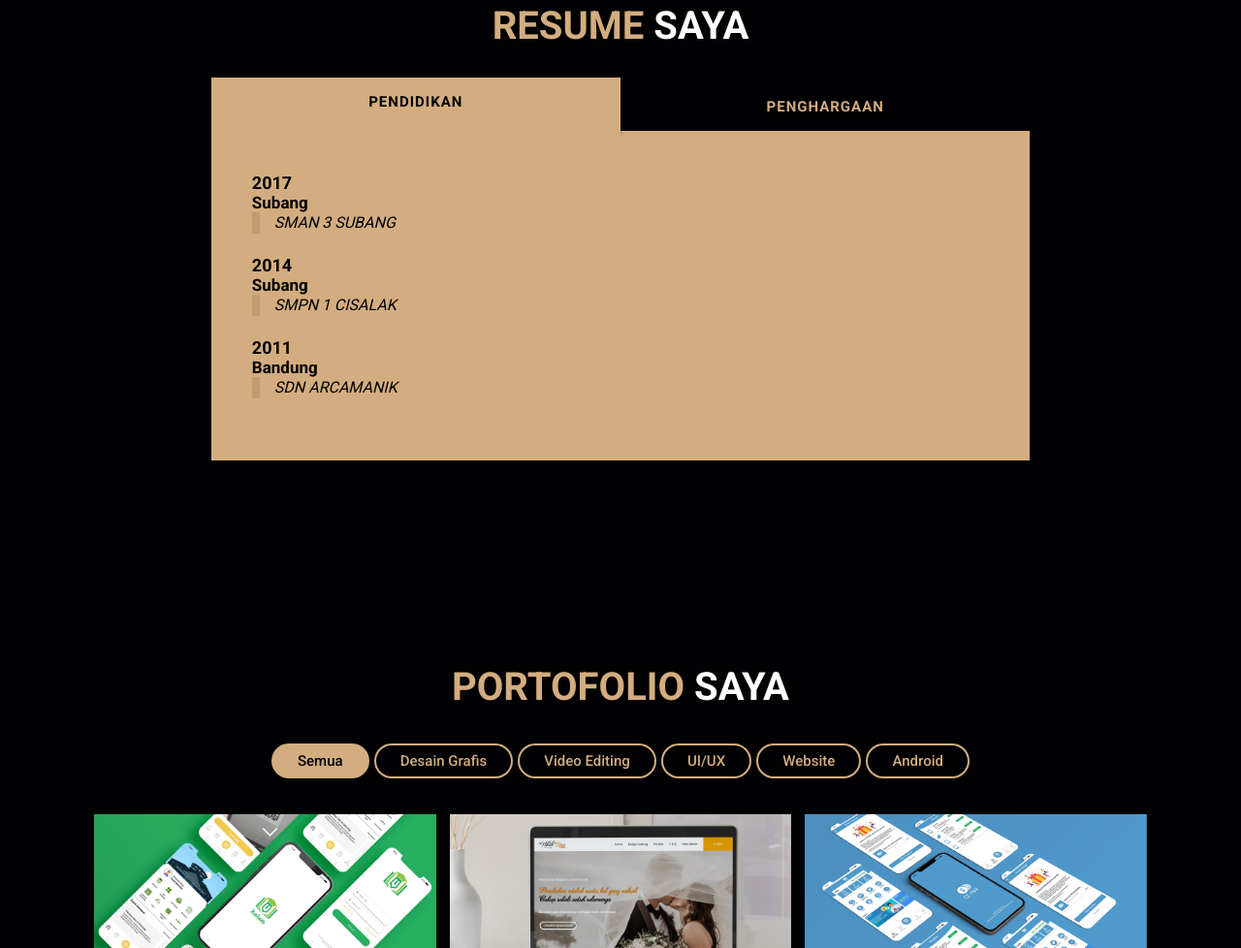
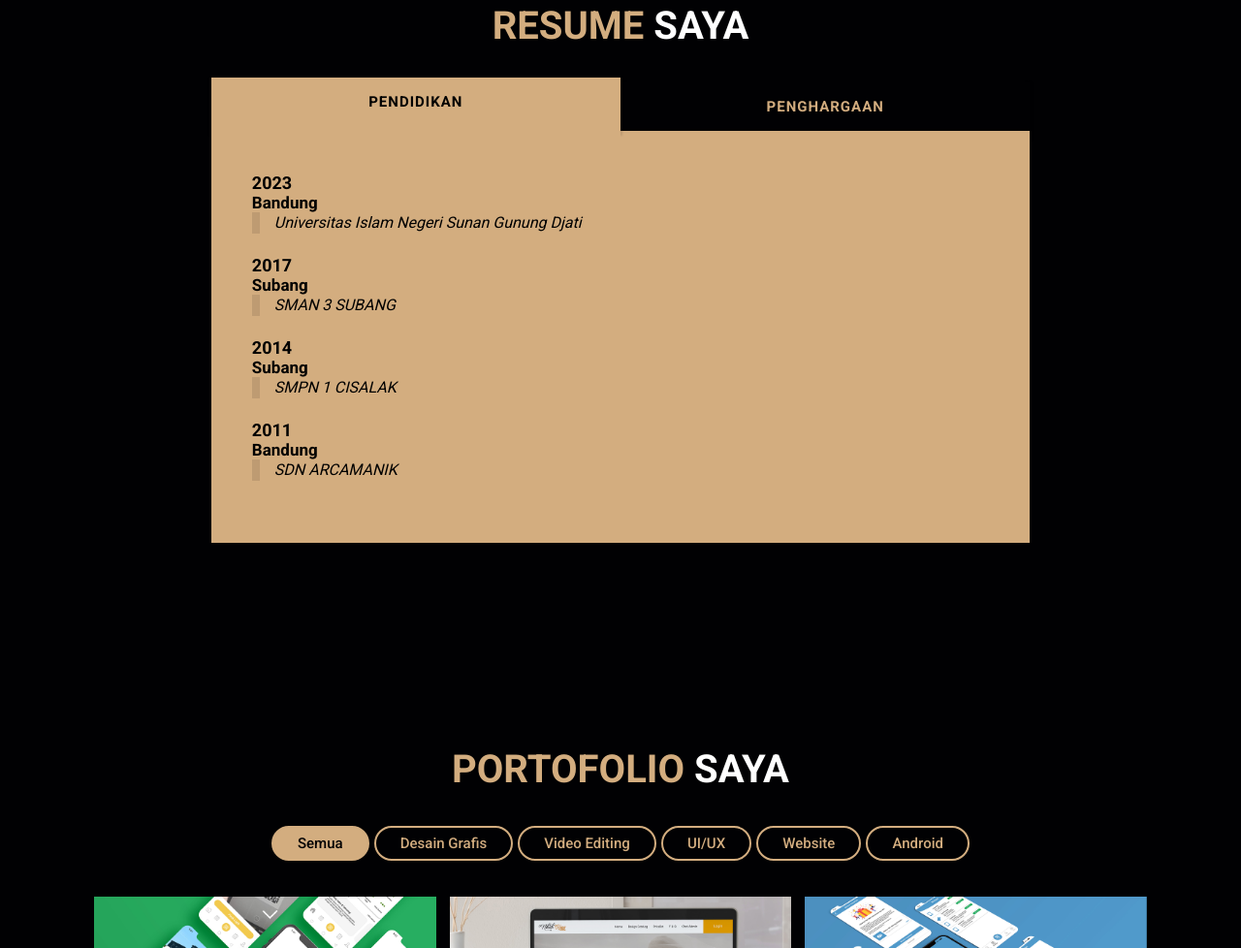
Before and after one commit to fahrulrozzy48/fahrulrozzy, a plain HTML site: page index.html in a window 1280 px wide. Shown: the part 2281-3259 px from the top of the page at 97% size. Drawn offline with nearby package versions, Linux system fonts and the light colour scheme.

Commit message:
Update index.html

```diff
--- a/index.html
+++ b/index.html
@@ -148,6 +148,11 @@
     <div class="isi">
       <div class="isi-1">
 
+          <h2>2023</h2>
+          <h1>Bandung</h1>
+          <p>Universitas Islam Negeri Sunan Gunung Djati</p>
+        <br>
+          <br>
           <h2>2017</h2>
           <h1>Subang</h1>
           <p>SMAN 3 SUBANG</p>
```
